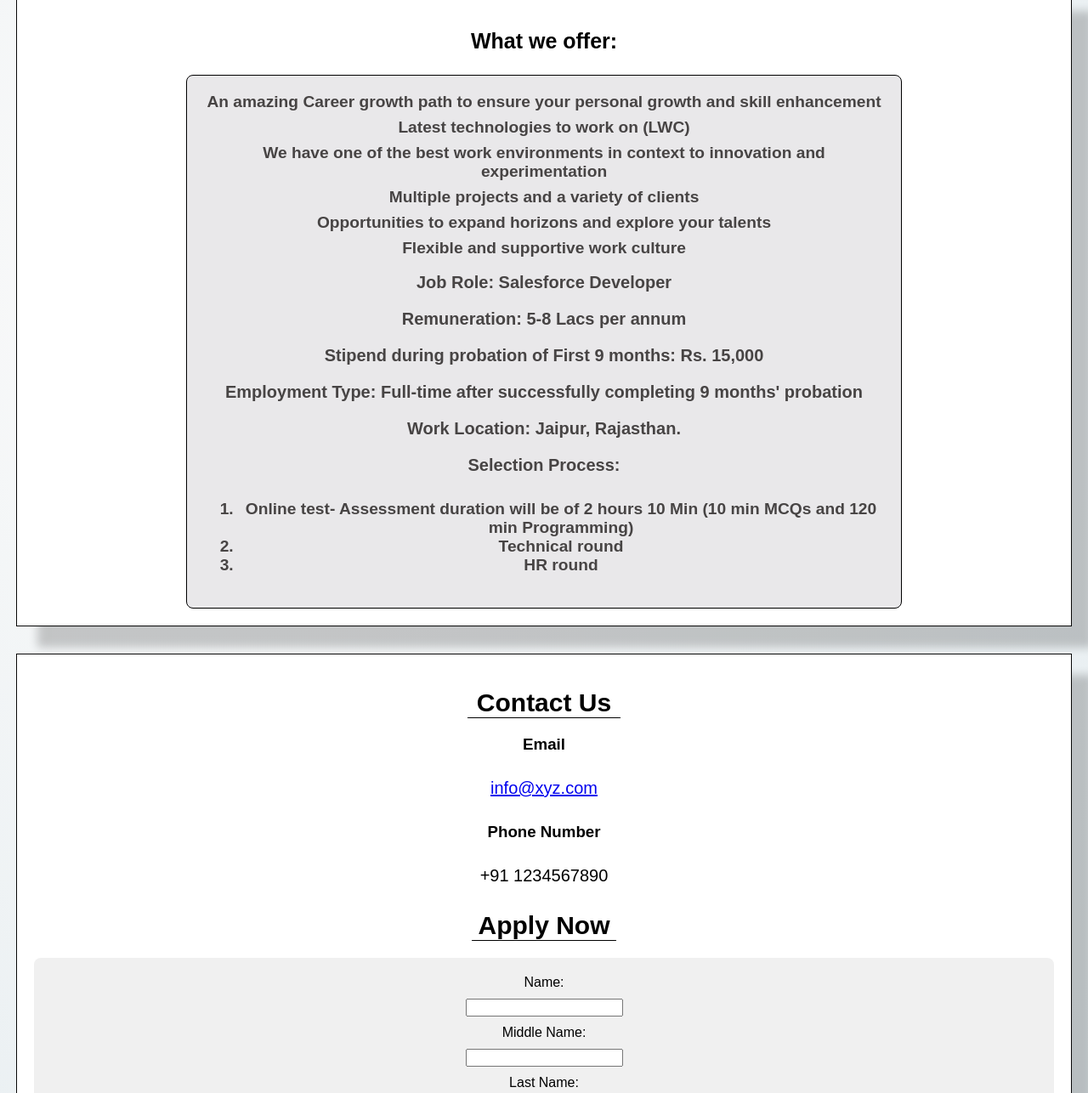
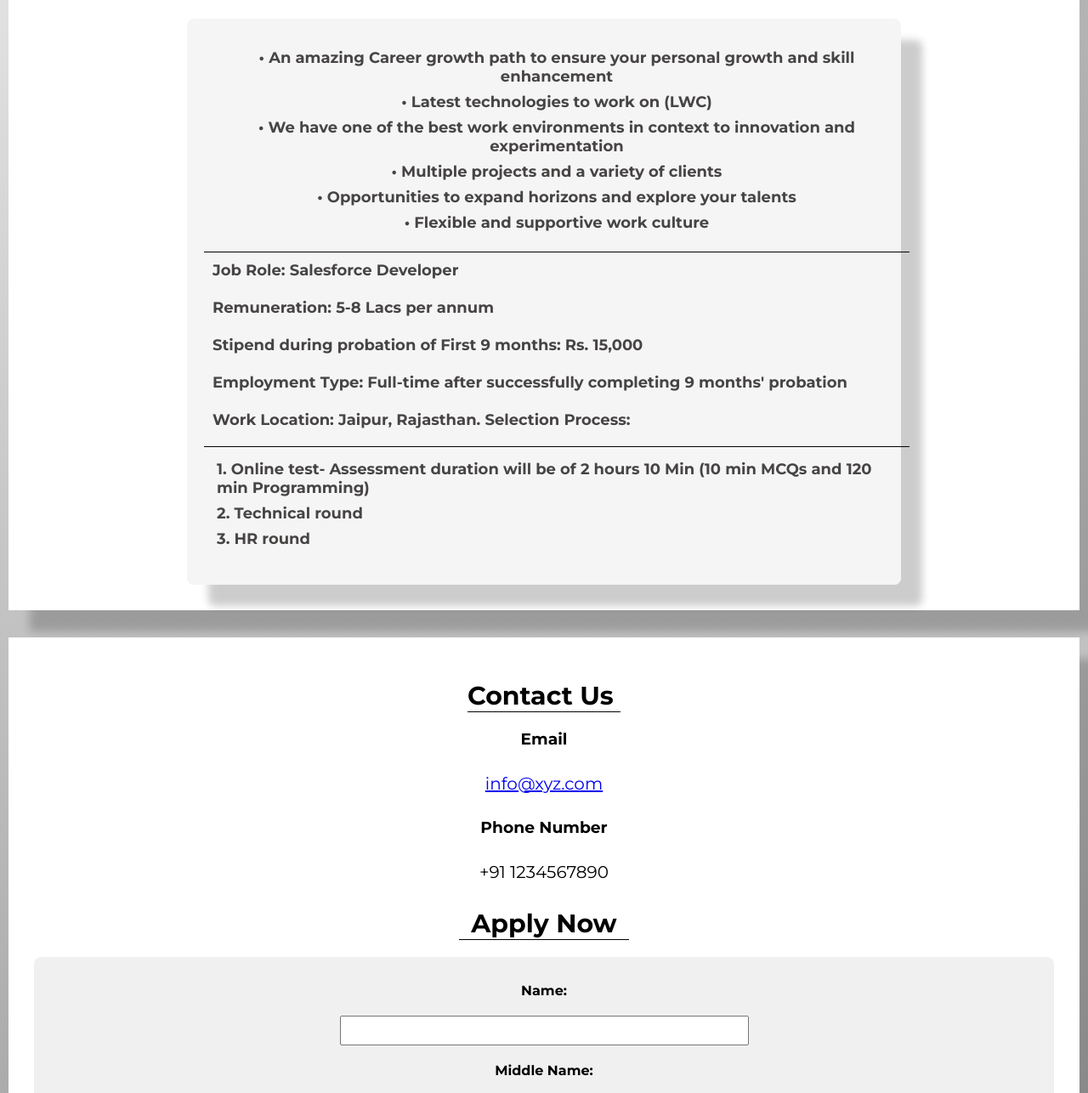
Before and after one commit to Disguised-toast0/Nomination-Form-Website, a plain HTML site: page index.html in a window 1280 px wide. Shown: the part 717-2003 px from the top of the page at 85% size. Drawn offline with Linux system fonts and the light colour scheme; a web font is replaced by a local one.

Commit message:
style changes

```diff
--- a/index.html
+++ b/index.html
@@ -5,11 +5,14 @@
 	<meta name="viewport" content="width=device-width, initial-scale=1.0">
 	<title>Nomination Form | XYZ Company</title>
 	<style>
+
+@import url('https://fonts.googleapis.com/css2?family=Lato:wght@700&family=Mohave:wght@700&family=Montserrat:wght@100;200;300;400;500;600;700&family=Nothing+You+Could+Do&display=swap');
+
 		body {
-			font-family: Arial, sans-serif;
+			font-family: 'Montserrat', sans-serif;
 			margin: 0;
 			padding: 0;
-            background: radial-gradient(circle at 18.7% 37.8%, rgb(250, 250, 250) 0%, rgb(225, 234, 238) 90%);;
+      background: linear-gradient(-180deg, rgba(255,255,255,0.50) 0%, rgba(0,0,0,0.50) 100%);
 		}
 
 		header {
@@ -30,23 +33,24 @@
 
 		section {
 			margin-bottom: 2rem;
-            text-align: center;
-
 		}
 
     .about{
      border-bottom: 1px solid black;
-            width: 300px;
+     width: 400px;
      margin-top: 20px;
      margin-bottom: 20px;
      font-size: 30px;
+     text-align: center;
+     font-weight: 25px;
   }
 
         .criteria{
             margin-top: 20px;
             margin-bottom: 20px;
             font-size: 30px;
-            width: 600px;
+            width: 700px;
+            text-align: center;
         }
 
         .contact-us{
@@ -57,44 +61,48 @@
         }
 
         .apply{
-            width: 170px;
+            width: 200px;
             margin-top: 20px;
             margin-bottom: 20px;
             font-size: 30px;
+            text-align: center;
         }
 
         .about-para{
-            border: 1px solid rgb(8, 8, 8);
-            background-color: rgb(255, 255, 255);
-            width: 1200px;
-            margin: 0 auto;
-            box-shadow: 25px 25px 10px rgba(0, 0, 0, 0.2)
-        }
-
-        .col-lg-12{
-            border: 1px solid rgb(8, 8, 8);
+            padding: 25px;
             background-color: rgb(255, 255, 255);
             width: 1200px;
             margin: 0 auto;
             box-shadow: 25px 25px 10px rgba(0, 0, 0, 0.2);
-            padding: 20px;
+            text-align: center;
+            word-spacing: 0.6px;
+            font-size: 20px;
+        }
+
+        .col-lg-12{
+            background-color: rgb(255, 255, 255);
+            width: 1200px;
+            margin: 0 auto;
+            box-shadow: 25px 25px 10px rgba(0, 0, 0, 0.2);
+            padding: 30px;
 
         }
 
         .offer{
             font-size: 25px;
+            text-align: center;
         }
 
         .list{
-            font-size: larger;
-            border: 1px solid black;
+            font-size: 18px;
             width: 800px;
             margin: 0 auto;
             padding: 20px;
-            background-color: #e0dee1b3;
+            background-color: #f0f0f0a9;
             color: rgb(71, 68, 68);
             font-weight: bold;
             border-radius: 8px;
+             box-shadow: 25px 25px 10px rgba(0, 0, 0, 0.2);
         }
 
         .form{
@@ -102,6 +110,9 @@
             gap: 10px;
         }
 
+        .about-details{
+          font-size: 18px;
+        }
 
 		section h2 {
 			font-size: 1.5rem;
@@ -118,14 +129,35 @@
 
 		}
 
+    .col-md-3{
+      text-align: center;
+    }
+
 		section ul {
 			margin: 0;
 			padding: 0;
 			list-style: none;
 		}
+    .ul-list{
+      border-bottom: 1px solid black;
+      width: 800px;
+      text-align: center;
+      padding: 15px;
+    }
+
+    .job-details{
+      font-size: 18px;
+    }
 
 		section ul li {
 			margin-bottom: 0.5rem;
+		}
+
+    .selection-ul{
+      border-top: 1px solid black;
+      width: 800px;
+      margin-top: 10px;
+      padding: 15px;
     }
 
 		section ul li a {
@@ -133,6 +165,7 @@
 			text-decoration: none;
 			font-weight: bold;
 		}
+
 
 		section ul li a:hover {
 			color: #666;
@@ -149,12 +182,31 @@
 		}
 
 		section form input[type="submit"] {
+      margin-top: 15px;
 			background-color: #333;
 			color: #fff;
-			padding: 0.5rem;
+			padding: 8px 20px;
 			border: none;
 			border-radius: 0.25rem;
 			cursor: pointer;
+		}
+
+    #resume{
+      display: flex;
+      flex-direction: column;
+      width: 300px;
+      font-size: 18px;
+      align-items: center;
+    }
+
+    .form input{
+      padding: 8px 150px;
+    }
+
+    .form label{
+      font-size: 16px;
+      padding: 10px;
+      font-weight: bolder;
     }
 
 		section form input[type="submit"]:hover {
@@ -176,13 +228,14 @@
 
 	<main>
 		<section>
-			<h2 class="about">About the Company</h2>
+			<h2 class="about">About Our Company</h2>
             <div class="about-para">
-			<p>• We are in Salesforce ecosystem with more than 10 years of experience in different verticals of Salesforce platform.<br><br> • We have Knowledge &amp; Experience to help you to save your
-                 energy and invest in your worth business.<br><br> • We do Solutioning &amp; Designing to best fit Salesforce as per your Business model &amp; needs.<br><br>•  We also suggest to best use out of the system.<br><br> • We do App-exchange products development and have expertise with
-                  product development life cycle &amp; customer support.<br><br> • We do consulting &amp; development and we are expert in the domain.<br><br>•  Configuration, Implementation, Integration, App-exchange products, Lightning, LWC, Communities, Marketing, Einstein are our areas here.<br><br>
-		    • We are looking for candidates, who can help us create a seamless, personalized experience for our customers and stakeholders through innovative solutions and who aspire to launch a dynamic career in the IT industry with xyz company.</p><br>
-			<p>Website: <a href="https://xyz.in/">https://xyz.in/</a></p>
+              <h3>About Us</h3>
+			<p class="about-details"> We are in Salesforce ecosystem with more than 10 years of experience in different verticals of Salesforce platform.  We have Knowledge &amp; Experience to help you to save your
+                 energy and invest in your worth business.  We do Solutioning &amp; Designing to best fit Salesforce as per your Business model &amp; needs.  We also suggest to best use out of the system.  We do App-exchange products development and have expertise with
+                  product development life cycle &amp; customer support.  We do consulting &amp; development and we are expert in the domain.  Configuration, Implementation, Integration, App-exchange products, Lightning, LWC, Communities, Marketing, Einstein are our areas here.
+		    We are looking for candidates, who can help us create a seamless, personalized experience for our customers and stakeholders through innovative solutions and who aspire to launch a dynamic career in the IT industry with xyz company.</p><br>
+			<p>Click here to view <a href="https://xyz.in/">Official Website</a></p>
             </div>
 		</section>
 
@@ -196,25 +249,25 @@
 
             <h3 class="offer">What we offer:</h3>
             <div class="list">
-            <ul>
-              <li>An amazing Career growth path to ensure your personal growth and skill enhancement</li>
-              <li>Latest technologies to work on (LWC)</li>
-              <li>We have one of the best work environments in context to innovation and experimentation</li>
-              <li>Multiple projects and a variety of clients</li>
-              <li>Opportunities to expand horizons and explore your talents</li>
-              <li>Flexible and supportive work culture</li>
+            <ul class="ul-list">
+              <li>• An amazing Career growth path to ensure your personal growth and skill enhancement</li>
+              <li>• Latest technologies to work on (LWC)</li>
+              <li>• We have one of the best work environments in context to innovation and experimentation</li>
+              <li>• Multiple projects and a variety of clients</li>
+              <li>• Opportunities to expand horizons and explore your talents</li>
+              <li>• Flexible and supportive work culture</li>
             </ul>
-            <p>Job Role: Salesforce Developer</p>
-            <p>Remuneration: 5-8 Lacs per annum</p>
-            <p>Stipend during probation of First 9 months: Rs. 15,000</p>
-            <p>Employment Type: Full-time after successfully completing 9 months' probation</p>
-            <p>Work Location: Jaipur, Rajasthan.</p>
-            <p>Selection Process:</p>
-            <ol>
-              <li>Online test- Assessment duration will be of 2 hours 10 Min (10 min MCQs and 120 min Programming)</li>
-              <li>Technical round</li>
-              <li>HR round</li>
-            </ol>
+            <p class="job-details">Job Role: Salesforce Developer<br><br>
+            Remuneration: 5-8 Lacs per annum<br><br>
+            Stipend during probation of First 9 months: Rs. 15,000<br><br>
+            Employment Type: Full-time after successfully completing 9 months' probation<br><br>
+            Work Location: Jaipur, Rajasthan.
+             Selection Process:</p>
+            <ul class="selection-ul">
+              <li>1. Online test- Assessment duration will be of 2 hours 10 Min (10 min MCQs and 120 min Programming)</li>
+              <li>2. Technical round</li>
+              <li>3. HR round</li>
+            </ul>
             </div>
           </div>
         </div>
@@ -229,13 +282,13 @@
             </div>
             <div class="contact">
               <div class="row">
-                <div class="col-md-4">
+                <div class="col-md-3">
                   <div class="contact-email">
                     <h3>Email</h3>
                     <p><a href="mailto:info@xyz.com">info@xyz.com</a></p>
                   </div>
                 </div>
-                <div class="col-md-4">
+                <div class="col-md-3">
                   <div class="contact-phone">
                     <h3>Phone Number</h3>
                     <p>+91 1234567890</p>
@@ -272,7 +325,7 @@
                         <input type="text" id="name" name="city" required>
 
                         <label for="name">Mobile No.:</label>
-                        <input type="number" id="name" name="number" required>
+                        <input type="text" id="name" name="number" required>
 
                         <label for="resume">Resume:</label>
                         <input type="file" id="resume" name="resume" accept=".pdf,.doc,.docx" required>
```
Lines whose indentation alone changed are shown as unchanged.
